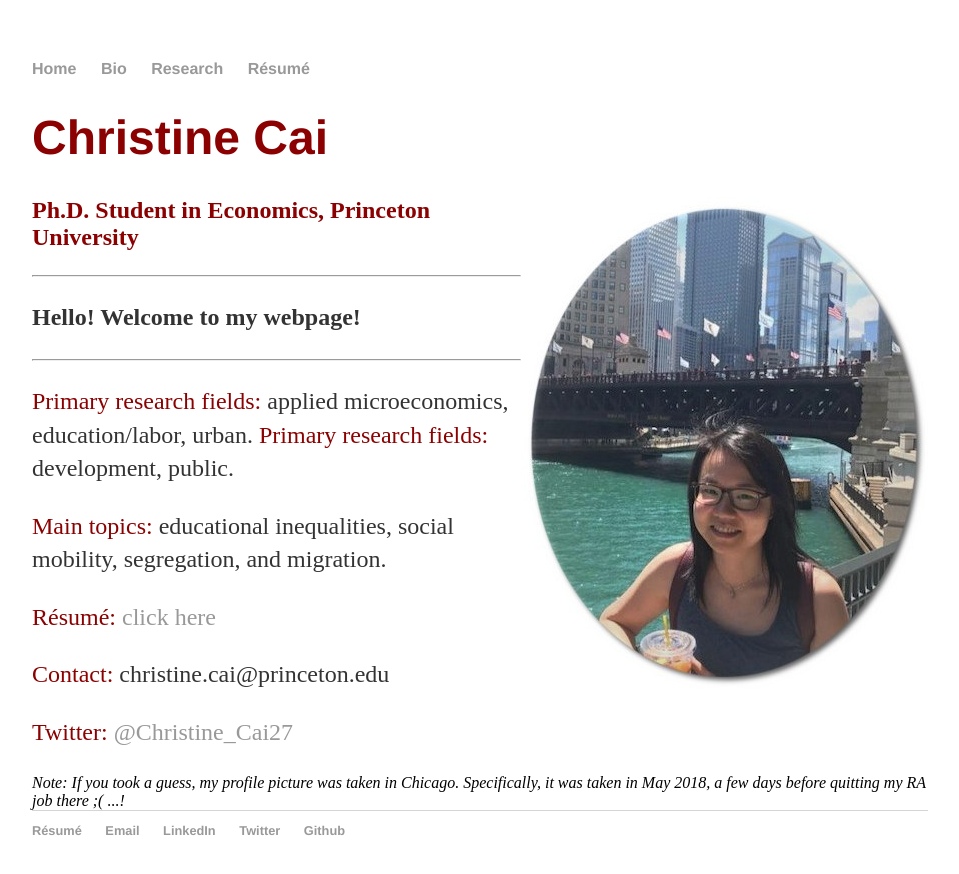
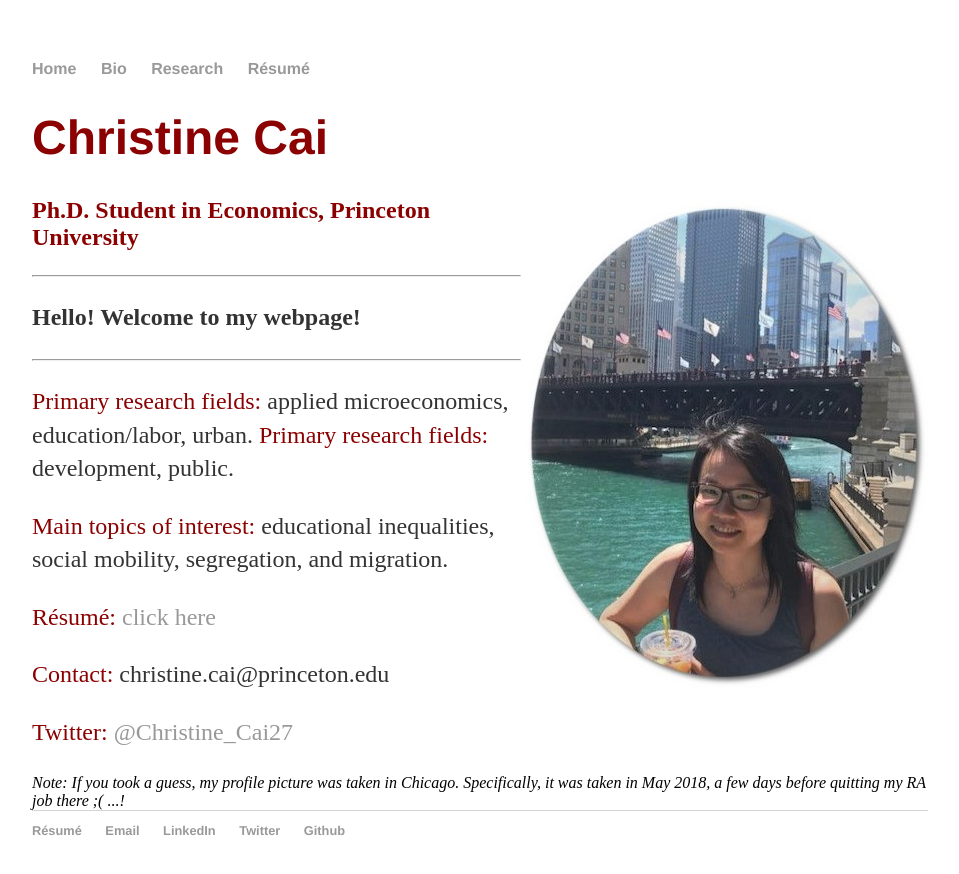
Before and after one commit to christinecai/christinecai.github.io, a Jekyll site: the page built from index.html, in a window 1280 px wide. Shown: the top 874 px of the page, without its empty margins (160-1119 px from the left). Built offline with Jekyll 4.4.1, drawn with Linux system fonts in a browser that asks for light colours.

Commit message:
Update index.html

```diff
--- a/index.html
+++ b/index.html
@@ -22,7 +22,7 @@
 		<p><font color="darkred">Primary research fields:</font> applied microeconomics, education/labor, urban.
 			<font color="darkred">Primary research fields:</font> development, public.</p>
 
-		<p><font color="darkred">Main topics:</font> educational inequalities, social mobility, segregation, and migration.</p>
+		<p><font color="darkred">Main topics of interest:</font> educational inequalities, social mobility, segregation, and migration.</p>
 
 		<p><font color="darkred">Résumé:</font> <a href="/resume/resume_website.pdf">click here</a></p>
 
```
